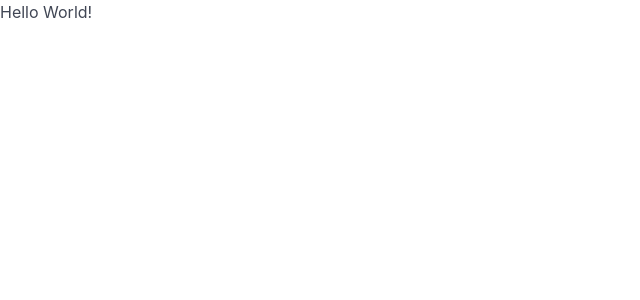
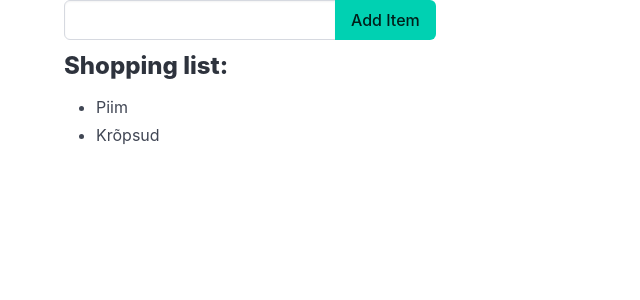
Before and after one commit to HannesTamm1/ta23alearnnode, a Vue app: page / in a window 1280 px wide. Shown: the top 300 px of the page, without its empty margins (0-640 px from the left). Built offline with nearby package versions, Linux system fonts and the light colour scheme.

Commit message:
Shopping list

```diff
--- a/package.json
+++ b/package.json
@@ -15,7 +15,7 @@
   "license": "ISC",
   "devDependencies": {
     "@vue/compiler-sfc": "^3.5.13",
-    "bulma": "^1.0.2",
+    "bulma": "^1.0.3",
     "css-loader": "^7.1.2",
     "dev-server": "^0.2.0",
     "html-webpack-plugin": "^5.6.3",
--- a/src/App.vue
+++ b/src/App.vue
@@ -1,15 +1,41 @@
 <script setup>
-    let message = 'Hello World!'
+import { ref } from 'vue';
+
+let message = ref('');
+let items = ref(['Piim', 'Krõpsud']);
+
+function addItem(){
+    if(message.value.trim() !== ''){
+        items.value.push(message.value.trim());
+    }
+    message.value = '';
+}
+
+
+
 </script>
 
 
 
 <template>
-    <h1>{{ message }}</h1>
+    <div class="container">
+        <div class="field has-addons">
+            <div class="control">
+                <input class="input" type="text" v-model="message" @keypress.enter="addItem">
+            </div>
+            <div class="control">
+                <button class="button is-primary" @click="addItem">
+                    Add Item
+                </button>
+            </div>
+        </div>
+        <div class="content">
+            <h3>Shopping list:</h3>
+            <ul>
+                <li v-for="item in items">{{item}}</li>
+            </ul>
+        </div>
+    </div>
 </template>
 
-
-
-<style>
-
-</style>
+<style></style>
```
Also changed, not shown: 2 other files (tests, documents, lock files or other folders).
